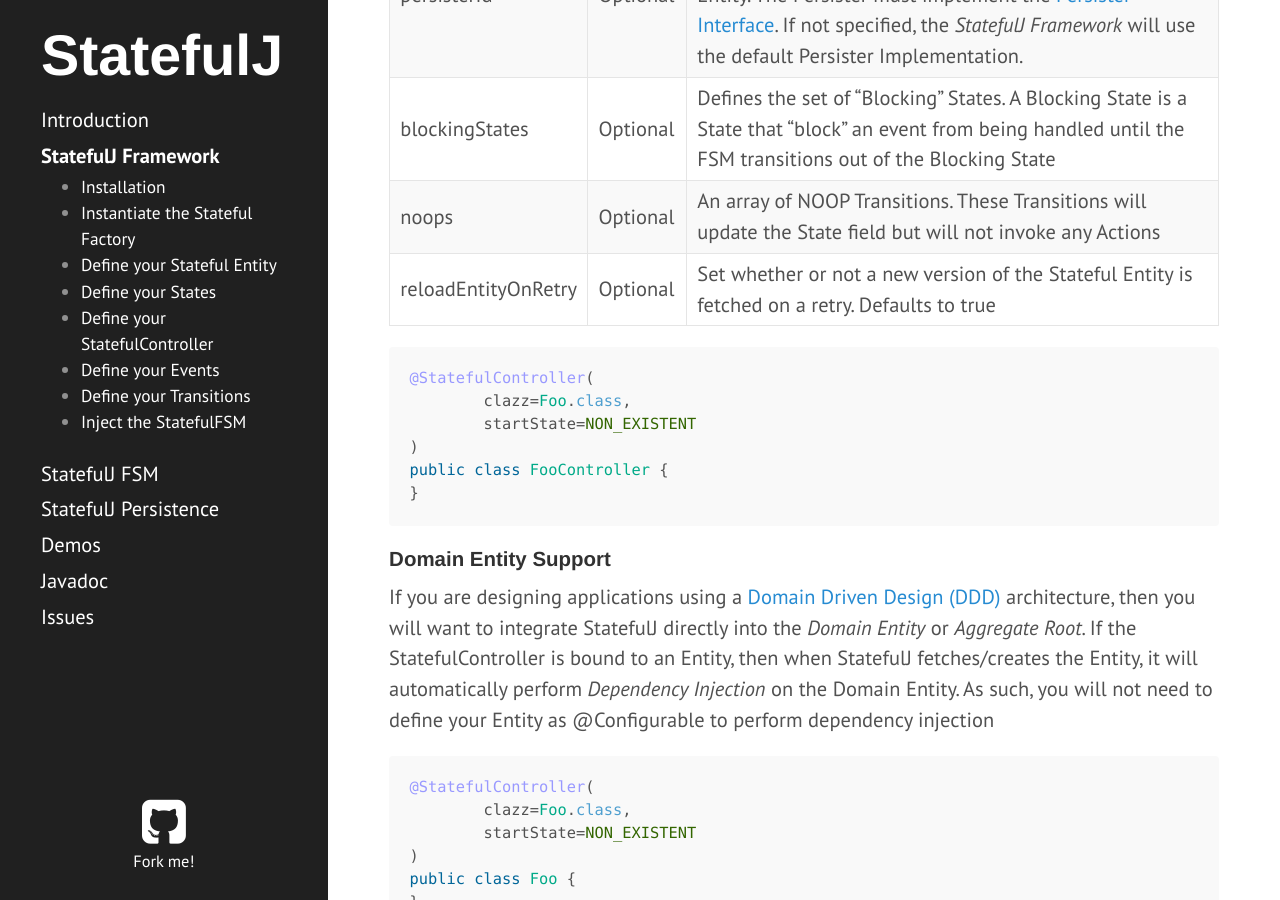
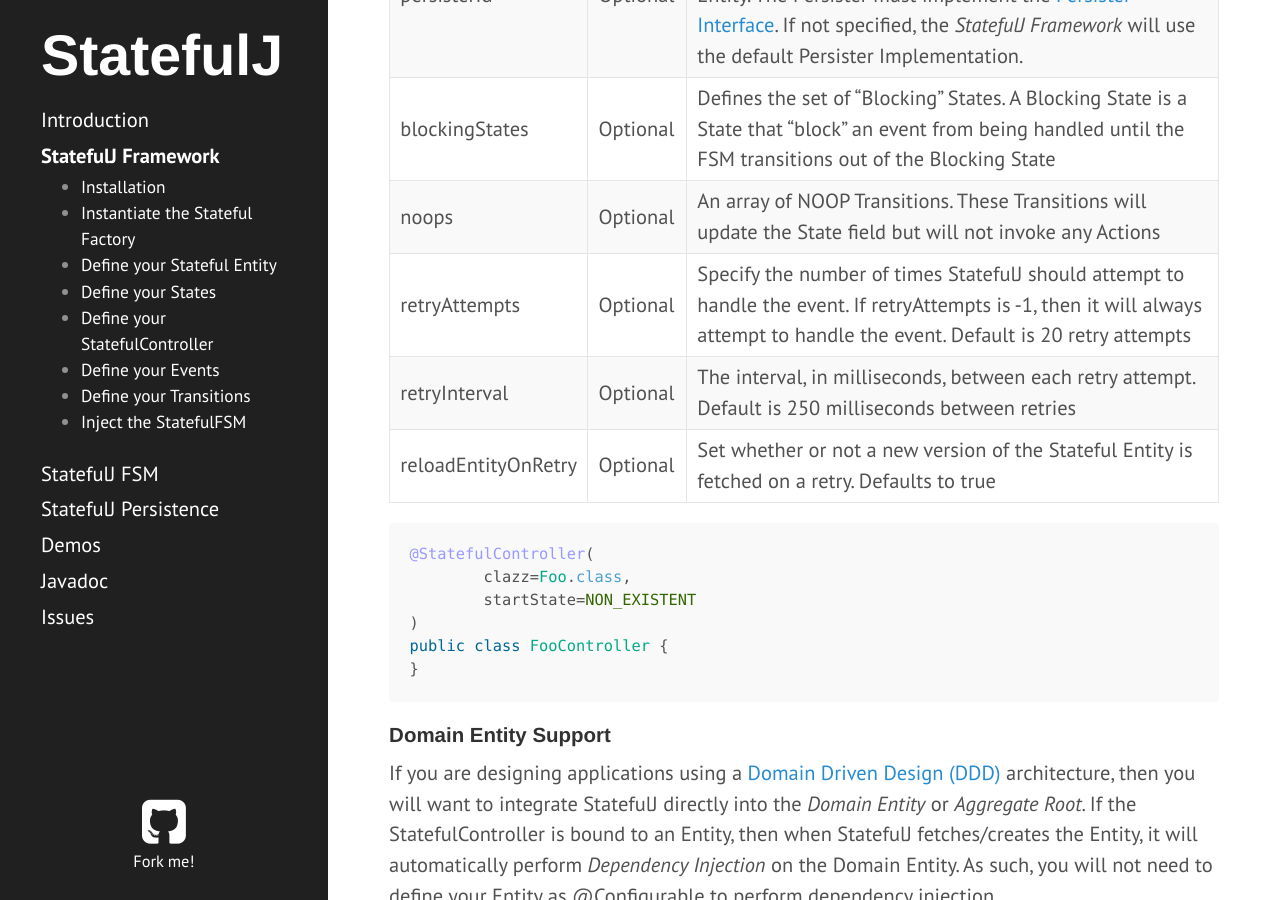
Before and after one commit to statefulj/statefulj, a Jekyll site: the page built from framework.md, in a window 1280 px wide and 900 px high, scrolled down 6578 px. Built offline with Jekyll 4.4.1, drawn with Linux system fonts in a browser that asks for light colours; Markdown is read by kramdown in place of the engine named in the settings.

Commit message:
Add in comments for retryAttempts and retryInterval

````diff
--- a/framework.md
+++ b/framework.md
@@ -234,6 +234,8 @@ Class with the [@StatefulController Annotation](/public/javadoc/org/statefulj/fr
 | persisterId	      | Optional	| The bean Id of the Persister for this Entity.  The Persister is responsible for updating the State field for the Stateful Entity.  The Persister must implement the [Persister Interface](/public/javadoc/org/statefulj/fsm/Persister.html).  If not specified, the *StatefulJ Framework* will use the default Persister Implementation. |
 | blockingStates      | Optional	| Defines the set of "Blocking" States.  A Blocking State is a State that "block" an event from being handled until the FSM transitions out of the Blocking State |
 | noops			      | Optional	| An array of NOOP Transitions.  These Transitions will update the State field but will not invoke any Actions |
+| retryAttempts       | Optional	| Specify the number of times StatefulJ should attempt to handle the event.  If retryAttempts is -1, then it will always attempt to handle the event.  Default is 20 retry attempts |
+| retryInterval       | Optional	| The interval, in milliseconds, between each retry attempt.  Default is 250 milliseconds between retries |
 | reloadEntityOnRetry | Optional	| Set whether or not a new version of the Stateful Entity is fetched on a retry.  Defaults to true |
 
 ```java
````
